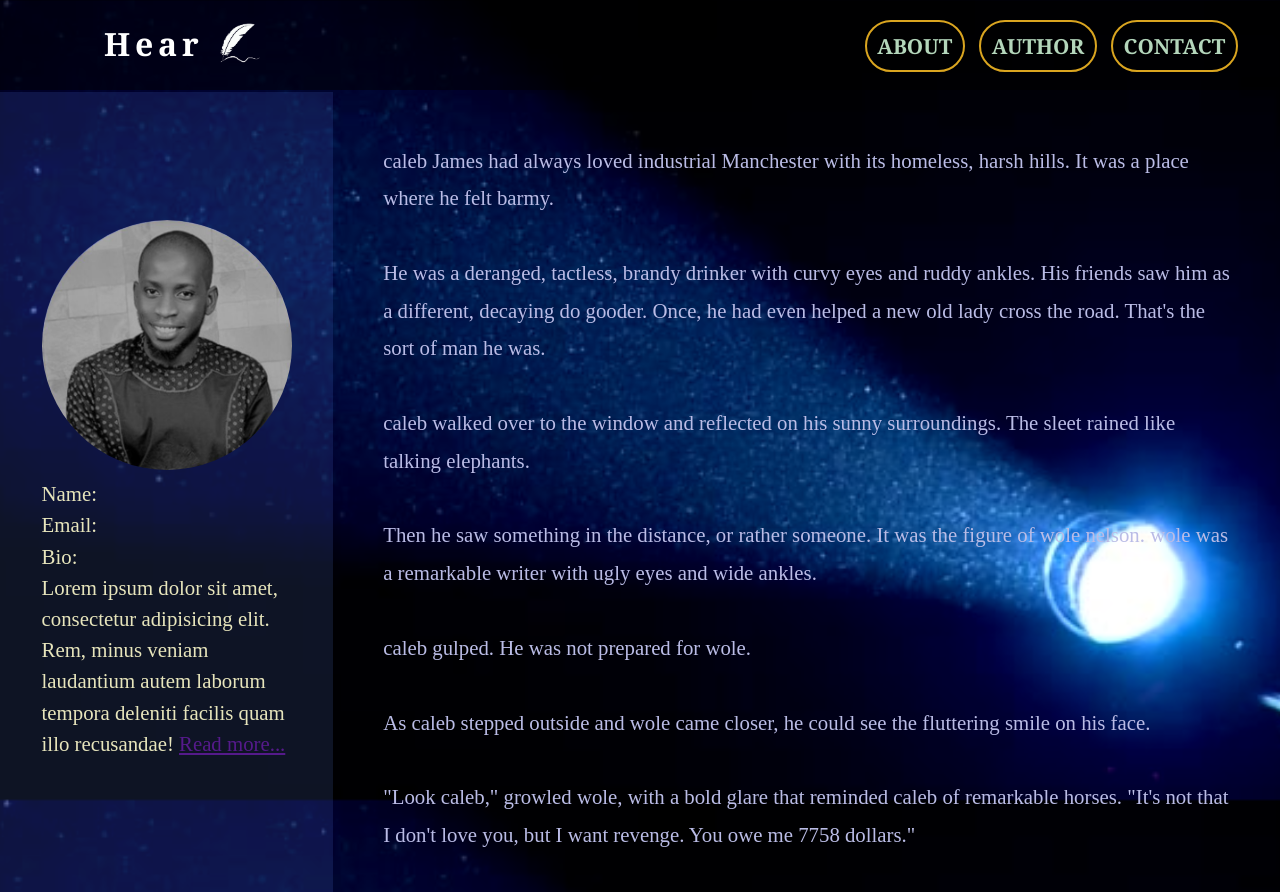
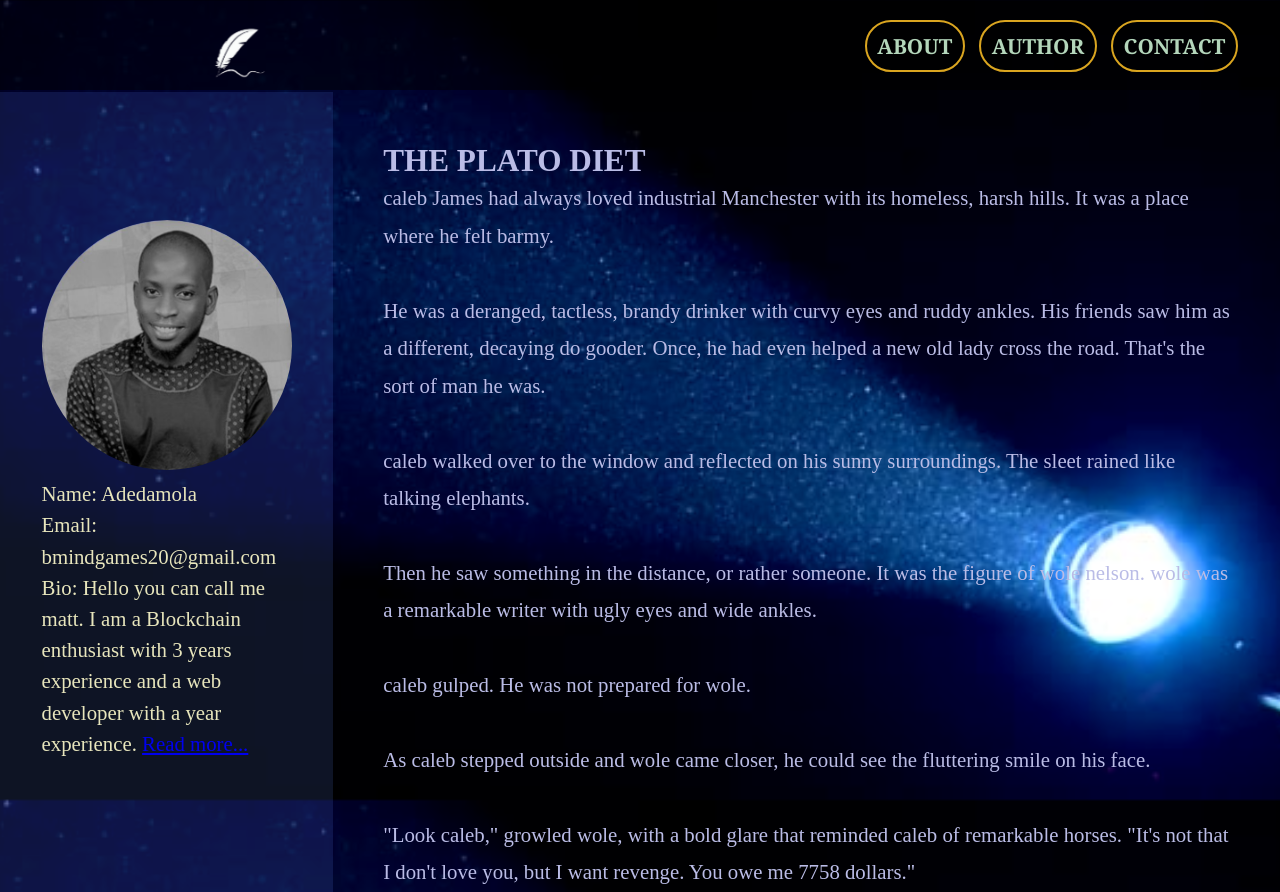
Before and after one commit to emperorbacteria/mini, a plain HTML site: page index.html in a window 1280 px wide. Shown: the top 892 px of the page. Drawn offline with Linux system fonts and the light colour scheme.

Commit message:
Update index.html

```diff
--- a/index.html
+++ b/index.html
@@ -3,8 +3,9 @@
 <head>
     <meta charset="UTF-8">
     <meta name="viewport" content="width=device-width, initial-scale=1.0">
-    <title>Spotlight is yours</title>
+    <title>Spotlight Is Yours</title>
     <link rel="stylesheet" href="style.css">
+    <script defer src="script.js"></script>
 </head>
 <body>
     <section class="box">
@@ -14,8 +15,8 @@
         <div class="nav">
 
                 <a href="" class="logo">
-                <p>Hear me</p>
-                <img src="./image/logo.png" alt="" width="80px" height="80px">
+                    <p id="logo"></p>
+                    <div class="image-logo"><img src="./image/logo.png" alt="" width="100px" height="100px"></div>
                 </a>
 
 
@@ -31,15 +32,21 @@
 
         <div class="content">
             <div class="bio">
-                    <div id="profile-image"><img src="./image/me.jpg" alt="" width="250px" height="250px"></div>
-                    <p>Name:</p>
-                    <p>Email:</p>
+                <div id="bio">
+                    <div id="profile-image">
+                        <img src="./image/me.jpg" alt="" width="250px" height="250px">
+                    </div>
+                    <div class="info">
+                        <p>Name: Adedamola</p>
+                        <p>Email: bmindgames20@gmail.com</p>
                         <p>Bio:
-                        <br>
-                        <span> Lorem ipsum dolor sit amet, consectetur adipisicing elit. Rem, minus veniam laudantium autem laborum tempora deleniti facilis quam illo recusandae! <a href="">Read more...</a></span></p>
+                            <span> Hello you can call me matt. I am a Blockchain enthusiast with 3 years experience and a web developer with a year experience. <a href="https://empcv.netlify.app/">Read more...</a></span></p>
+                    </div>
+                </div>
             </div>
             <div class="msg">
             <p>
+                <h2>THE PLATO DIET</h2>
                 caleb James had always loved industrial Manchester with its homeless, harsh hills. It was a place where he felt barmy.
                 <br>
                 <br>
@@ -77,8 +84,9 @@
            </div>
         </div>
 
-
     </section>
 
 </body>
+
+
 </html>
```
Lines whose indentation alone changed are shown as unchanged.
